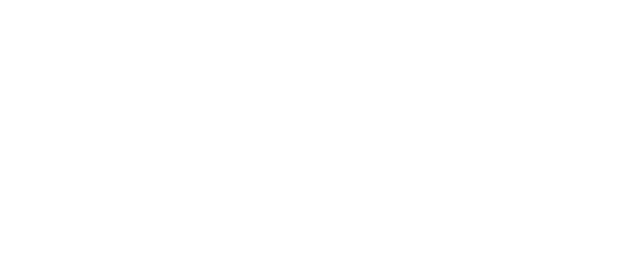
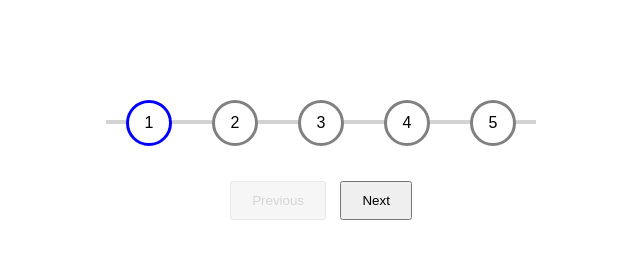
Before and after one commit to acciojob/progress-bar-Ayushipatwal, a website: page main.html in a window 1280 px wide. Shown: the whole page, without its empty margins (319-959 px from the left). Drawn offline with Linux system fonts and the light colour scheme.

Commit message:
created a submission

```diff
--- a/main.html
+++ b/main.html
@@ -8,6 +8,21 @@
 
 <body>
 	<!-- the entire body must be written by student -->
+	<div class="container">
+    <div class="line"></div>
+    <div class="progress" id="progress"></div>
+
+    <div class="circle active" id="circle-1">1</div>
+    <div class="circle" id="circle-2">2</div>
+    <div class="circle" id="circle-3">3</div>
+    <div class="circle" id="circle-4">4</div>
+    <div class="circle" id="circle-5">5</div>
+  </div>
+
+  <div>
+    <button id="prev" disabled>Previous</button>
+    <button id="next">Next</button>
+  </div>
     <script type="text/javascript" src="./script.js">
 </script>
 
--- a/script.js
+++ b/script.js
@@ -1 +1,34 @@
 //your JS code here. If required.
+   const circles = document.querySelectorAll(".circle");
+    const next = document.getElementById("next");
+    const prev = document.getElementById("prev");
+    const progress = document.getElementById("progress");
+
+    let current = 1;
+
+    next.addEventListener("click", () => {
+      current++;
+      if (current > circles.length) current = circles.length;
+      update();
+    });
+
+    prev.addEventListener("click", () => {
+      current--;
+      if (current < 1) current = 1;
+      update();
+    });
+
+    function update() {
+      circles.forEach((circle, index) => {
+        if (index < current) {
+          circle.classList.add("active");
+        } else {
+          circle.classList.remove("active");
+        }
+      });
+
+      progress.style.width = ((current - 1) / (circles.length - 1)) * 100 + "%";
+
+      prev.disabled = current === 1;
+      next.disabled = current === circles.length;
+    }
--- a/styles.css
+++ b/styles.css
@@ -1 +1,62 @@
 /*  your css code here. If applicable */
+    body {
+      display: flex;
+      flex-direction: column;
+      align-items: center;
+      margin-top: 100px;
+      font-family: Arial;
+    }
+
+    .container {
+      display: flex;
+      position: relative;
+      margin-bottom: 30px;
+    }
+
+    .progress {
+      position: absolute;
+      top: 20px;
+      left: 0;
+      height: 4px;
+      background: blue;
+      width: 0%;
+      z-index:-1;
+      transition: 0.3s;
+    }
+
+    .line {
+      position: absolute;
+      top: 20px;
+      left: 0;
+      width: 100%;
+      height: 4px;
+      background: lightgray;
+      z-index: -12;
+    }
+
+    .circle {
+      width: 40px;
+      height: 40px;
+      border-radius: 50%;
+      border: 3px solid gray;
+      display: flex;
+      justify-content: center;
+      align-items: center;
+      margin: 0 20px;
+      background: white;
+    }
+
+    .circle.active {
+      border-color: blue;
+    }
+
+    button {
+      padding: 10px 20px;
+      margin: 5px;
+      cursor: pointer;
+    }
+
+    button:disabled {
+      cursor: not-allowed;
+      opacity: 0.5;
+    }
```
